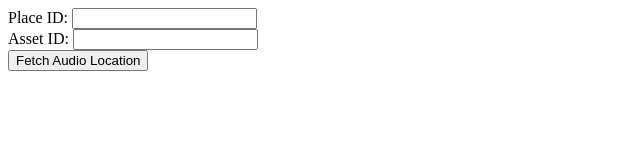
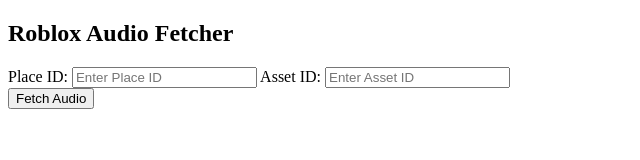
Before and after one commit to DPOAdmin/Roblox-Audio-Fetcher-Downloader, a plain HTML site: page website/index.html in a window 1280 px wide. Shown: the whole page, without its empty margins (0-640 px from the left). Drawn offline with Linux system fonts and the light colour scheme.

Commit message:
Update index.html

```diff
--- a/website/index.html
+++ b/website/index.html
@@ -1,21 +1,24 @@
 <!DOCTYPE html>
-<html>
+<html lang="en">
 <head>
-    <title>Fetch Audio Location</title>
+    <meta charset="UTF-8">
+    <meta name="viewport" content="width=device-width, initial-scale=1.0">
+    <link rel="stylesheet" href="style.css?v=20">
+    <title>Roblox Audio Fetcher</title>
 </head>
 <body>
-    <form id="audioForm">
-        <label for="placeId">Place ID:</label>
-        <input type="text" id="placeId" name="placeId"><br>
-
-        <label for="assetId">Asset ID:</label>
-        <input type="text" id="assetId" name="assetId"><br>
-
-        <button type="button" id="fetchButton">Fetch Audio Location</button>
-    </form>
-
-    <div id="audioPlayer"></div>
-
+    <div class="container">
+        <div class="form-container">
+            <h2>Roblox Audio Fetcher</h2>
+            <label for="placeId">Place ID:</label>
+            <input type="text" id="placeId" placeholder="Enter Place ID" required>
+            <label for="assetId">Asset ID:</label>
+            <input type="text" id="assetId" placeholder="Enter Asset ID" required>
+            <div class="button-container">
+                <button id="fetchButton">Fetch Audio</button>
+            </div>
+        </div>
+        <div id="audioPlayer" class="audio-player">
     <script>
         document.getElementById("fetchButton").addEventListener("click", async function () {
             const placeId = document.getElementById("placeId").value;
```
